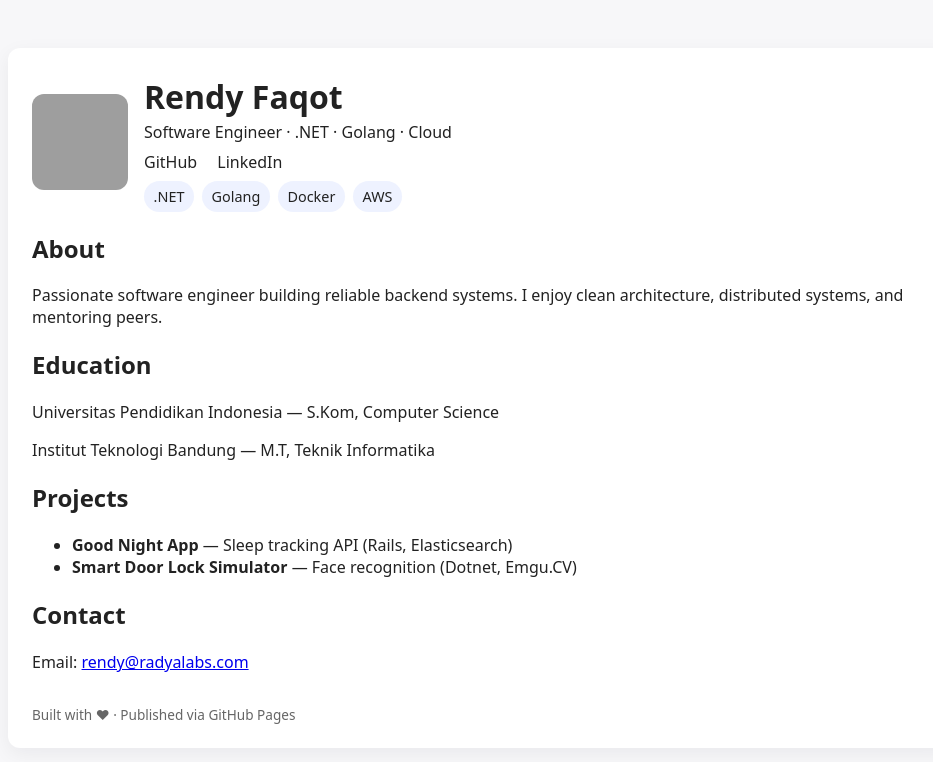
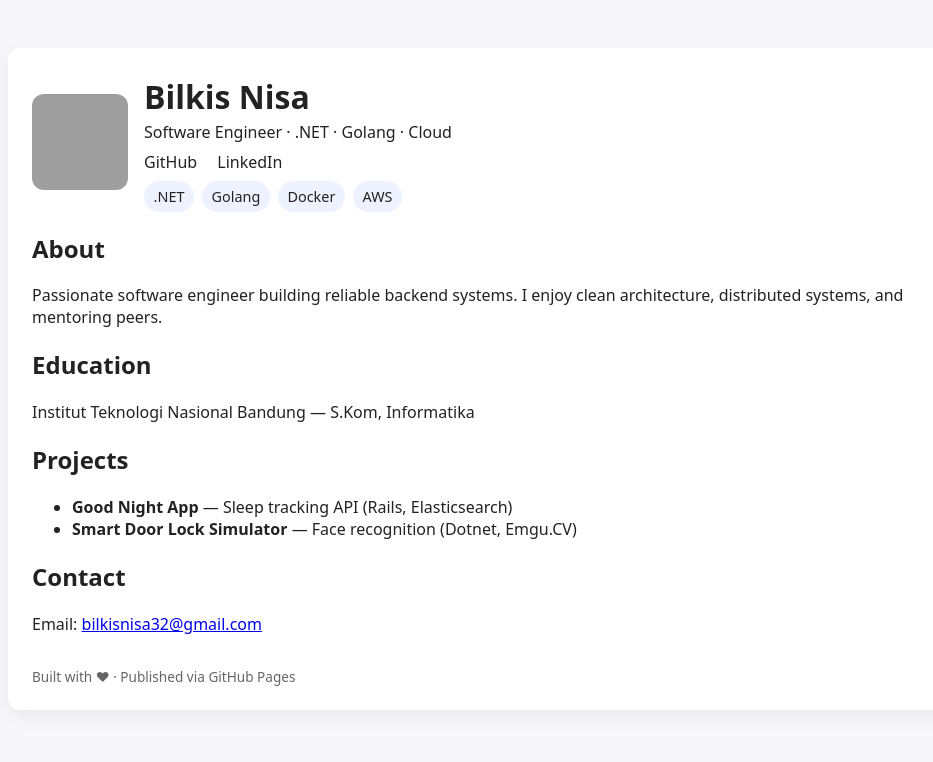
Before and after one commit to bilkis38/my-profile, a plain HTML site: page index.html in a window 1280 px wide. Shown: the whole page, without its empty margins (158-1091 px from the left). Drawn offline with Linux system fonts and the light colour scheme; grey boxes are pictures that could not be loaded.

Commit message:
Update personal information in index.html
perubahan profile

```diff
--- a/index.html
+++ b/index.html
@@ -76,7 +76,7 @@
       <header>
          <img class="avatar" src="https://avatars.githubusercontent.com/u/9919?s=200&v=4" alt="avatar" />
          <div>
-            <h1>Rendy Faqot</h1>
+            <h1>Bilkis Nisa</h1>
             <div>Software Engineer · .NET · Golang · Cloud</div>
             <div class="links" style="margin-top:.5rem">
                <a href="https://github.com/your-username" target="_blank">GitHub</a>
@@ -97,8 +97,7 @@
       </section>
       <section>
          <h2>Education</h2>
-         <p>Universitas Pendidikan Indonesia — S.Kom, Computer Science</p>
-         <p>Institut Teknologi Bandung — M.T, Teknik Informatika</p>
+         <p>Institut Teknologi Nasional Bandung — S.Kom, Informatika</p>
       </section>
       <section>
          <h2>Projects</h2>
@@ -109,7 +108,7 @@
       </section>
       <section>
          <h2>Contact</h2>
-         <p>Email: <a href="mailto:rendy@radyalabs.com">rendy@radyalabs.com</a></p>
+         <p>Email: <a href="mailto:bilkisnisa32@gmail.com">bilkisnisa32@gmail.com</a></p>
       </section>
       <footer>
          Built with ♥ · Published via GitHub Pages
```
